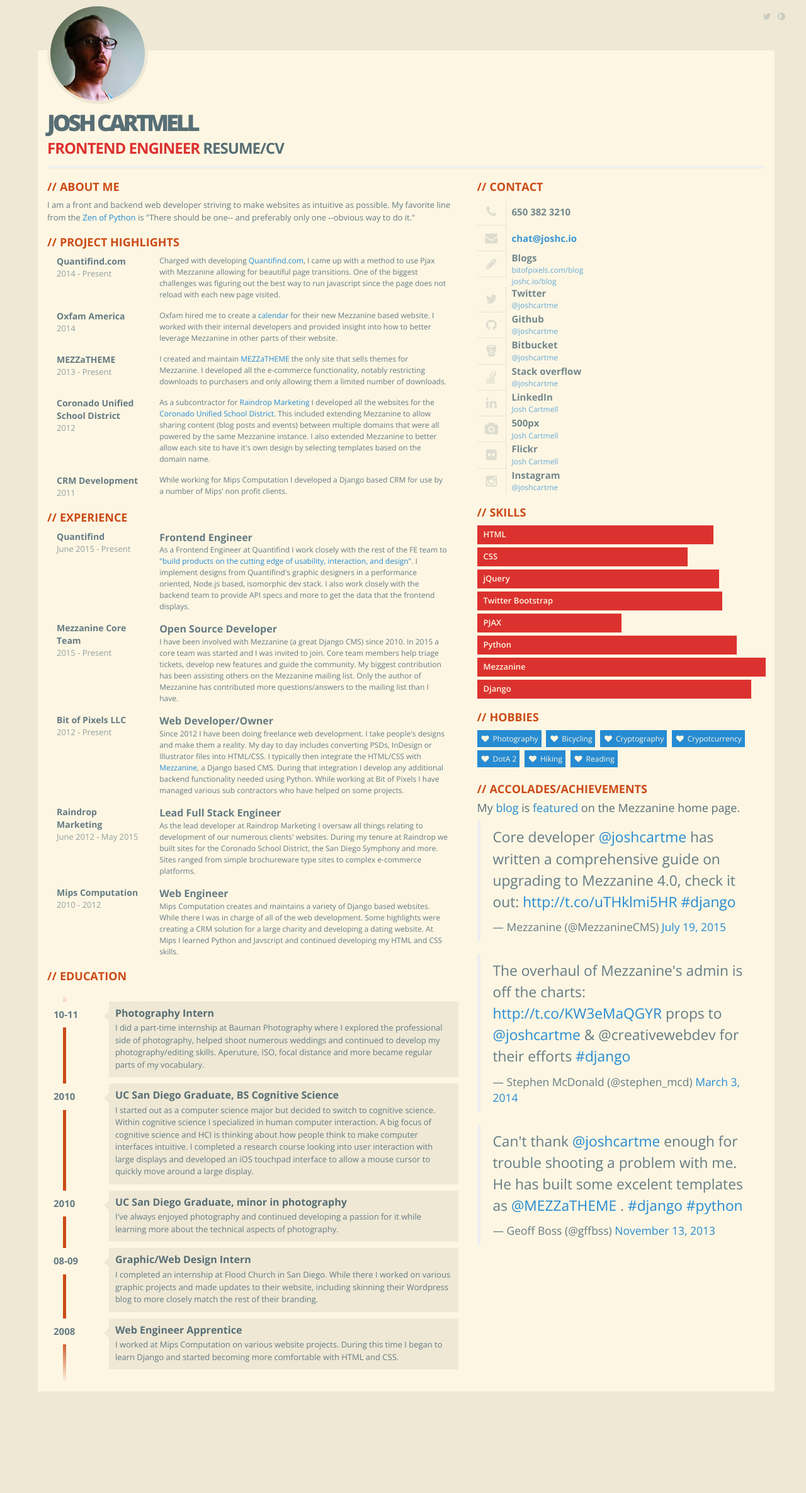
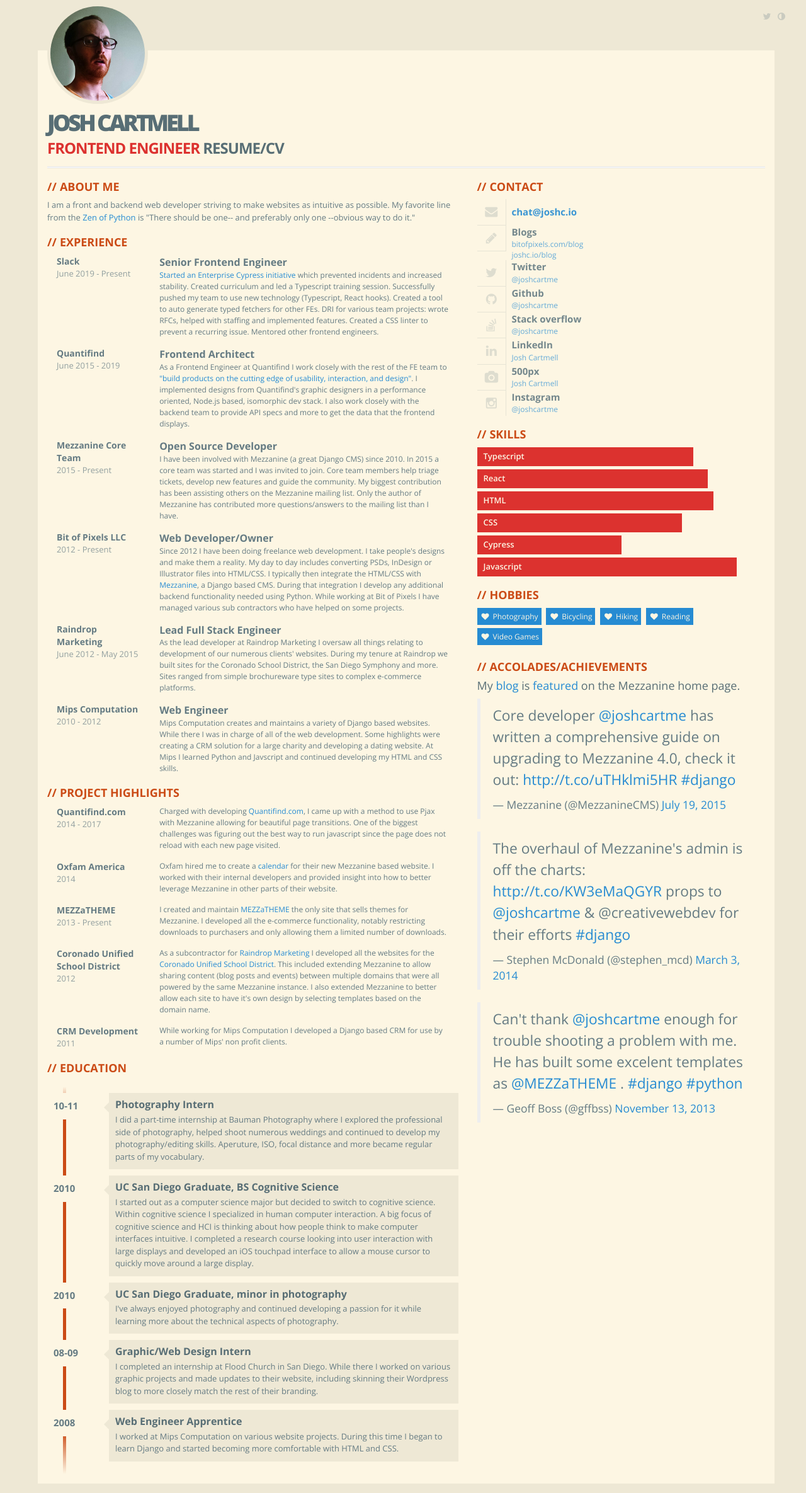
Before and after one commit to joshcartme/joshcartme.github.io, a Jekyll site: the page built from index.html, in a window 1280 px wide. Shown: the whole page at 63% size. Built offline with Jekyll 4.4.1, drawn with Linux system fonts in a browser that asks for light colours; a script that is not in the unit is left out; comment, search, counter and statistics services are not loaded.

Commit message:
Re-arrange, add Slack.

```diff
--- a/index.html
+++ b/index.html
@@ -10,65 +10,27 @@
                         <h2>About Me</h2>
                         <p>I am a front and backend web developer striving to make websites as intuitive as possible.  My favorite line from the <a href="https://www.python.org/dev/peps/pep-0020/">Zen of Python</a> is "There should be one-- and preferably only one --obvious way to do it."</p>
                     </div>
-                    <div class="box">
-                        <h2>Project Highlights</h2>
-                        <div class="job clearfix">
-                            <div class="col-sm-3 col-xs-4">
-                                <div class="where">Quantifind.com</div>
-                                <div class="year">2014 - Present</div>
-                            </div>
-                            <div class="col-sm-9 col-xs-8">
-                                <div class="description">Charged with developing <a href="http://quantifind.com">Quantifind.com</a>, I came up with a method to use Pjax with Mezzanine allowing for beautiful page transitions.  One of the biggest challenges was figuring out the best way to run javascript since the page does not reload with each new page visited.</div>
-                            </div>
-                        </div>
-                        <div class="job clearfix">
-                            <div class="col-sm-3 col-xs-4">
-                                <div class="where">Oxfam America</div>
-                                <div class="year">2014</div>
-                            </div>
-                            <div class="col-sm-9 col-xs-8">
-                                <div class="description">Oxfam hired me to create a <a href="http://www.oxfamamerica.org/take-action/events/list/">calendar</a> for their new Mezzanine based website.  I worked with their internal developers and provided insight into how to better leverage Mezzanine in other parts of their website.</div>
-                            </div>
-                        </div>
-                        <div class="job clearfix">
-                            <div class="col-sm-3 col-xs-4">
-                                <div class="where">MEZZaTHEME</div>
-                                <div class="year">2013 - Present</div>
-                            </div>
-                            <div class="col-sm-9 col-xs-8">
-                                <div class="description">I created and maintain <a href="http://mezzathe.me/">MEZZaTHEME</a> the only site that sells themes for Mezzanine.  I developed all the e-commerce functionality, notably restricting downloads to purchasers and only allowing them a limited number of downloads.</div>
-                            </div>
-                        </div>
-                        <div class="job clearfix">
-                            <div class="col-sm-3 col-xs-4">
-                                <div class="where">Coronado Unified School District</div>
-                                <div class="year">2012</div>
-                            </div>
-                            <div class="col-sm-9 col-xs-8">
-                                <div class="description">As a subcontractor for <a href="http://raindropmarketing.com/">Raindrop Marketing</a> I developed all the websites for the <a href="http://coronadousd.net/">Coronado Unified School District</a>.  This included extending Mezzanine to allow sharing content (blog posts and events) between multiple domains that were all powered by the same Mezzanine instance. I also extended Mezzanine to better allow each site to have it's own design by selecting templates based on the domain name.</div>
-                            </div>
-                        </div>
-                        <div class="job clearfix">
-                            <div class="col-sm-3 col-xs-4">
-                                <div class="where">CRM Development</div>
-                                <div class="year">2011</div>
-                            </div>
-                            <div class="col-sm-9 col-xs-8">
-                                <div class="description">While working for Mips Computation I developed a Django based CRM for use by a number of Mips' non profit clients.</div>
-                            </div>
-                        </div>
-                    </div>
                     <!-- EXPERIENCES -->
                     <div class="box">
                         <h2>Experience</h2>
                         <div class="job clearfix">
                             <div class="col-sm-3 col-xs-4">
-                                <div class="where"><a class="inherit-color" href="http://quantifind.com">Quantifind</a></div>
-                                <div class="year">June 2015 - Present</div>
+                                <div class="where"><a class="inherit-color" href="http://slack.com">Slack</a></div>
+                                <div class="year">June 2019 - Present</div>
                             </div>
                             <div class="col-sm-9 col-xs-8">
-                                <div class="profession">Frontend Engineer</div>
-                                <div class="description">As a Frontend Engineer at Quantifind I work closely with the rest of the FE team to <a href="http://quantifind.com/careers/frontend-engineer/">"build products on the cutting edge of usability, interaction, and design"</a>.  I implement designs from Quantifind's graphic designers in a performance oriented, Node.js based, isomorphic dev stack.  I also work closely with the backend team to provide API specs and more to get the data that the frontend displays.</div>
+                                <div class="profession">Senior Frontend Engineer</div>
+                                <div class="description"><a href="https://slack.engineering/starting-an-initiative/">Started an Enterprise Cypress initiative</a> which prevented incidents and increased stability.  Created curriculum and led a Typescript training session.  Successfully pushed my team to use new technology (Typescript, React hooks).  Created a tool to auto generate typed fetchers for other FEs.  DRI for various team projects: wrote RFCs, helped with staffing and implemented features.  Created a CSS linter to prevent a recurring issue.  Mentored other frontend engineers.</div>
+                            </div>
+                        </div>
+                        <div class="job clearfix">
+                            <div class="col-sm-3 col-xs-4">
+                                <div class="where"><a class="inherit-color" href="http://quantifind.com">Quantifind</a></div>
+                                <div class="year">June 2015 - 2019</div>
+                            </div>
+                            <div class="col-sm-9 col-xs-8">
+                                <div class="profession">Frontend Architect</div>
+                                <div class="description">As a Frontend Engineer at Quantifind I work closely with the rest of the FE team to <a href="http://quantifind.com/careers/frontend-engineer/">"build products on the cutting edge of usability, interaction, and design"</a>.  I implemented designs from Quantifind's graphic designers in a performance oriented, Node.js based, isomorphic dev stack.  I also work closely with the backend team to provide API specs and more to get the data that the frontend displays.</div>
                             </div>
                         </div>
                         <div class="job clearfix">
@@ -109,6 +71,55 @@
                             <div class="col-sm-9 col-xs-8">
                                 <div class="profession">Web Engineer</div>
                                 <div class="description">Mips Computation creates and maintains a variety of Django based websites.  While there I was in charge of all of the web development.  Some highlights were creating a CRM solution for a large charity and developing a dating website.  At Mips I learned Python and Javscript and continued developing my HTML and CSS skills.</div>
+                            </div>
+                        </div>
+                    </div>
+                    <!-- PROJECT HIGHLIGHTS-->
+                    <div class="box">
+                        <h2>Project Highlights</h2>
+                        <div class="job clearfix">
+                            <div class="col-sm-3 col-xs-4">
+                                <div class="where">Quantifind.com</div>
+                                <div class="year">2014 - 2017</div>
+                            </div>
+                            <div class="col-sm-9 col-xs-8">
+                                <div class="description">Charged with developing <a href="http://quantifind.com">Quantifind.com</a>, I came up with a method to use Pjax with Mezzanine allowing for beautiful page transitions.  One of the biggest challenges was figuring out the best way to run javascript since the page does not reload with each new page visited.</div>
+                            </div>
+                        </div>
+                        <div class="job clearfix">
+                            <div class="col-sm-3 col-xs-4">
+                                <div class="where">Oxfam America</div>
+                                <div class="year">2014</div>
+                            </div>
+                            <div class="col-sm-9 col-xs-8">
+                                <div class="description">Oxfam hired me to create a <a href="http://www.oxfamamerica.org/take-action/events/list/">calendar</a> for their new Mezzanine based website.  I worked with their internal developers and provided insight into how to better leverage Mezzanine in other parts of their website.</div>
+                            </div>
+                        </div>
+                        <div class="job clearfix">
+                            <div class="col-sm-3 col-xs-4">
+                                <div class="where">MEZZaTHEME</div>
+                                <div class="year">2013 - Present</div>
+                            </div>
+                            <div class="col-sm-9 col-xs-8">
+                                <div class="description">I created and maintain <a href="http://mezzathe.me/">MEZZaTHEME</a> the only site that sells themes for Mezzanine.  I developed all the e-commerce functionality, notably restricting downloads to purchasers and only allowing them a limited number of downloads.</div>
+                            </div>
+                        </div>
+                        <div class="job clearfix">
+                            <div class="col-sm-3 col-xs-4">
+                                <div class="where">Coronado Unified School District</div>
+                                <div class="year">2012</div>
+                            </div>
+                            <div class="col-sm-9 col-xs-8">
+                                <div class="description">As a subcontractor for <a href="http://raindropmarketing.com/">Raindrop Marketing</a> I developed all the websites for the <a href="http://coronadousd.net/">Coronado Unified School District</a>.  This included extending Mezzanine to allow sharing content (blog posts and events) between multiple domains that were all powered by the same Mezzanine instance. I also extended Mezzanine to better allow each site to have it's own design by selecting templates based on the domain name.</div>
+                            </div>
+                        </div>
+                        <div class="job clearfix">
+                            <div class="col-sm-3 col-xs-4">
+                                <div class="where">CRM Development</div>
+                                <div class="year">2011</div>
+                            </div>
+                            <div class="col-sm-9 col-xs-8">
+                                <div class="description">While working for Mips Computation I developed a Django based CRM for use by a number of Mips' non profit clients.</div>
                             </div>
                         </div>
                     </div>
@@ -162,10 +173,6 @@
                     <div class="box clearfix">
                         <h2>Contact</h2>
                         <div class="contact-item">
-                            <div class="icon pull-left text-center"><span class="fa fa-phone fa-fw"></span></div>
-                            <div class="title only pull-right">650 382 3210</div>
-                        </div>
-                        <div class="contact-item">
                             <div class="icon pull-left text-center"><span class="fa fa-envelope fa-fw"></span></div>
                             <div class="title only pull-right"><a href="mailto:chat+cv@joshc.io">chat@joshc.io</a></div>
                         </div>
@@ -186,11 +193,6 @@
                             <div class="description pull-right"><a href="https://github.com/joshcartme">@joshcartme</a></div>
                         </div>
                         <div class="contact-item">
-                            <div class="icon pull-left text-center"><span class="fa fa-bitbucket fa-fw"></span></div>
-                            <div class="title pull-right">Bitbucket</div>
-                            <div class="description pull-right"><a href="https://bitbucket.org/joshcartme/">@joshcartme</a></div>
-                        </div>
-                        <div class="contact-item">
                             <div class="icon pull-left text-center"><span class="fa fa-stack-overflow fa-fw"></span></div>
                             <div class="title pull-right">Stack overflow</div>
                             <div class="description pull-right"><a href="https://stackoverflow.com/users/593283/joshcartme">@joshcartme</a></div>
@@ -206,11 +208,6 @@
                             <div class="description pull-right"><a href="https://500px.com/joshcartme">Josh Cartmell</a></div>
                         </div>
                         <div class="contact-item">
-                            <div class="icon pull-left text-center"><span class="fa fa-flickr fa-fw"></span></div>
-                            <div class="title pull-right">Flickr</div>
-                            <div class="description pull-right"><a href="https://www.flickr.com/photos/joshcartmell/">Josh Cartmell</a></div>
-                        </div>
-                        <div class="contact-item">
                             <div class="icon pull-left text-center"><span class="fa fa-instagram fa-fw"></span></div>
                             <div class="title pull-right">Instagram</div>
                             <div class="description pull-right"><a href="https://instagram.com/joshcartme/">@joshcartme</a></div>
@@ -220,14 +217,12 @@
                     <div class="box">
                         <h2>Skills</h2>
                         <div class="skills">
+                            <div class="item-skills" data-percent="0.75">Typescript</div>
+                            <div class="item-skills" data-percent="0.8">React</div>
                             <div class="item-skills" data-percent="0.82">HTML</div>
-                            <div class="item-skills" data-percent="0.73">CSS</div>
-                            <div class="item-skills" data-percent="0.84">jQuery</div>
-                            <div class="item-skills" data-percent="0.85">Twitter Bootstrap</div>
-                            <div class="item-skills" data-percent="0.5">PJAX</div>
-                            <div class="item-skills" data-percent="0.9">Python</div>
-                            <div class="item-skills" data-percent="1">Mezzanine</div>
-                            <div class="item-skills" data-percent=".95">Django</div>
+                            <div class="item-skills" data-percent="0.71">CSS</div>
+                            <div class="item-skills" data-percent="0.5">Cypress</div>
+                            <div class="item-skills" data-percent="0.9">Javascript</div>
                             <!--
                             <div class="skills-legend clearfix">
                                 <div class="legend-left legend">Beginner</div>
@@ -242,11 +237,9 @@
                         <h2>Hobbies</h2>
                         <div class="hobby">Photography</div>
                         <div class="hobby">Bicycling</div>
-                        <div class="hobby">Cryptography</div>
-                        <div class="hobby">Crypotcurrency</div>
-                        <div class="hobby">DotA 2</div>
                         <div class="hobby">Hiking</div>
                         <div class="hobby">Reading</div>
+                        <div class="hobby">Video Games</div>
                     </div>
                     <div class="box">
                         <h2>Accolades/Achievements</h2>
```
